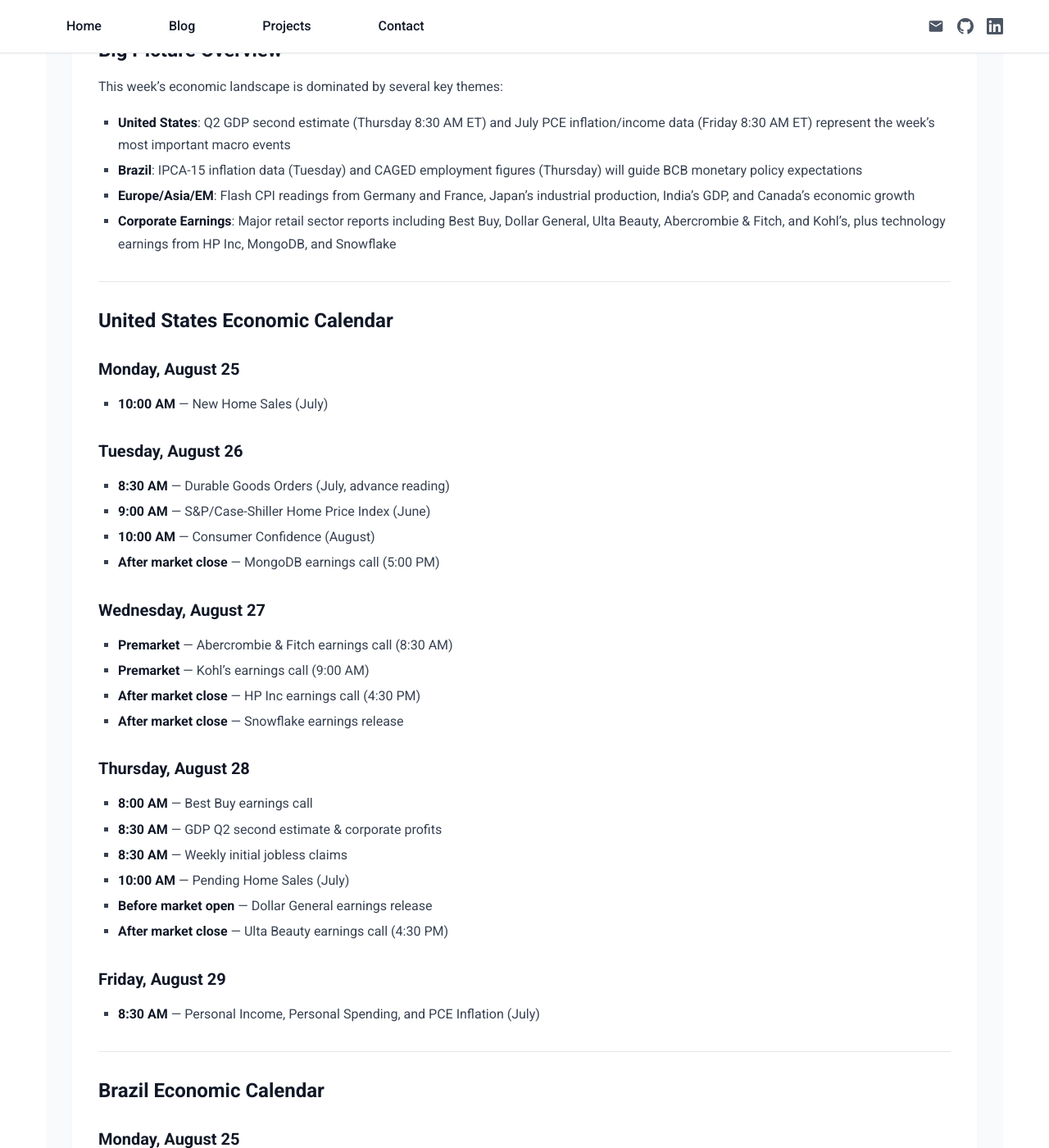
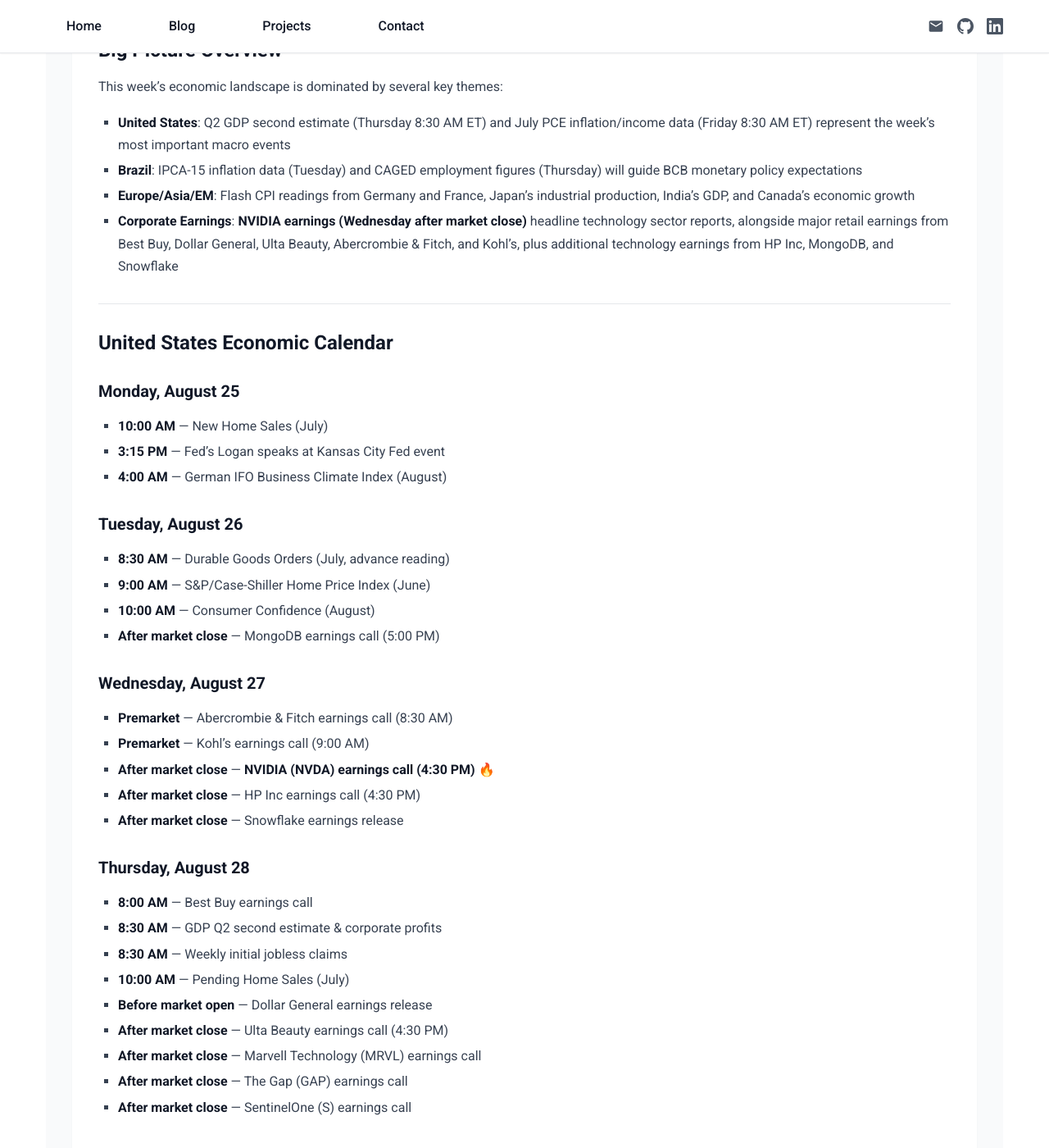
Before and after one commit to marcospaterson/marcospaterson.github.io, a Jekyll site: the page built from _posts/2025-08-24-economic-weekly-agenda.md, in a window 1280 px wide and 1400 px high, scrolled down 337 px. Shown: the whole window at 82% size. Built offline with Jekyll 4.4.1, drawn with Linux system fonts in a browser that asks for light colours; some of the changed text lies outside the part shown.

Commit message:
Add critical missing earnings: NVIDIA and other major tech companies
- NVIDIA (NVDA) earnings Wednesday after market close - most critical event of the week
- Marvell Technology (MRVL), The Gap (GAP), SentinelOne (S) Thursday earnings
- Fed's Logan speech Monday and German IFO Business Climate data
- Updated market impact analysis to emphasize NVIDIA's significance for AI/tech sector
- Added nvidia, ai, technology tags for better categorization
- Enhanced excerpt to highlight NVIDIA earnings prominence

This addresses the major oversight of missing NVIDIA's Q2 FY26 earnings report, which will be the week's most market-moving event for technology and AI sectors.

```diff
--- a/_posts/2025-08-24-economic-weekly-agenda.md
+++ b/_posts/2025-08-24-economic-weekly-agenda.md
@@ -3,9 +3,9 @@ layout: post
 title: "Weekly Market Agenda: August 25-29, 2025 - Key Economic Events and Earnings"
 date: 2025-08-24 18:00:00 +0000
 categories: [economics, market-analysis, finance]
-tags: [economics, markets, gdp, inflation, earnings, federal-reserve, economic-calendar, weekly-agenda]
+tags: [economics, markets, gdp, inflation, earnings, federal-reserve, economic-calendar, weekly-agenda, nvidia, ai, technology]
 author: Marcos Paterson
-excerpt: "Complete economic calendar for the week of August 25-29, 2025. Key events include US Q2 GDP revision, July PCE inflation data, major retail earnings, and global economic indicators from Brazil, Europe, and Asia."
+excerpt: "Complete economic calendar for the week of August 25-29, 2025. Key events include NVIDIA earnings (Wednesday), US Q2 GDP revision, July PCE inflation data, major retail earnings, and global economic indicators from Brazil, Europe, and Asia."
 ---
 
 The week of August 25-29, 2025 brings several critical economic events that could significantly impact markets. This comprehensive agenda covers key macro releases, earnings reports, and global economic indicators that traders and investors should monitor.
@@ -17,7 +17,7 @@ This week's economic landscape is dominated by several key themes:
 - **United States**: Q2 GDP second estimate (Thursday 8:30 AM ET) and July PCE inflation/income data (Friday 8:30 AM ET) represent the week's most important macro events
 - **Brazil**: IPCA-15 inflation data (Tuesday) and CAGED employment figures (Thursday) will guide BCB monetary policy expectations
 - **Europe/Asia/EM**: Flash CPI readings from Germany and France, Japan's industrial production, India's GDP, and Canada's economic growth
-- **Corporate Earnings**: Major retail sector reports including Best Buy, Dollar General, Ulta Beauty, Abercrombie & Fitch, and Kohl's, plus technology earnings from HP Inc, MongoDB, and Snowflake
+- **Corporate Earnings**: **NVIDIA earnings (Wednesday after market close)** headline technology sector reports, alongside major retail earnings from Best Buy, Dollar General, Ulta Beauty, Abercrombie & Fitch, and Kohl's, plus additional technology earnings from HP Inc, MongoDB, and Snowflake
 
 ---
 
@@ -25,6 +25,8 @@ This week's economic landscape is dominated by several key themes:
 
 ### Monday, August 25
 - **10:00 AM** — New Home Sales (July)
+- **3:15 PM** — Fed's Logan speaks at Kansas City Fed event
+- **4:00 AM** — German IFO Business Climate Index (August)
 
 ### Tuesday, August 26
 - **8:30 AM** — Durable Goods Orders (July, advance reading)
@@ -35,6 +37,7 @@ This week's economic landscape is dominated by several key themes:
 ### Wednesday, August 27
 - **Premarket** — Abercrombie & Fitch earnings call (8:30 AM)
 - **Premarket** — Kohl's earnings call (9:00 AM)
+- **After market close** — **NVIDIA (NVDA) earnings call (4:30 PM)** 🔥
 - **After market close** — HP Inc earnings call (4:30 PM)
 - **After market close** — Snowflake earnings release
 
@@ -45,6 +48,9 @@ This week's economic landscape is dominated by several key themes:
 - **10:00 AM** — Pending Home Sales (July)
 - **Before market open** — Dollar General earnings release
 - **After market close** — Ulta Beauty earnings call (4:30 PM)
+- **After market close** — Marvell Technology (MRVL) earnings call
+- **After market close** — The Gap (GAP) earnings call
+- **After market close** — SentinelOne (S) earnings call
 
 ### Friday, August 29
 - **8:30 AM** — Personal Income, Personal Spending, and PCE Inflation (July)
@@ -96,15 +102,17 @@ This week's economic landscape is dominated by several key themes:
 - **Asia/EM Data**: Japan industrial production, India GDP, and Canada GDP provide cross-asset trading signals
 
 **Earnings Focus:**
+- **NVIDIA (Wednesday after market close)**: Q2 FY26 results will be the week's most critical earnings event, with significant implications for AI sector sentiment and broader technology market direction
 - **Retail Sector**: Guidance from major retailers will indicate consumer spending trends
-- **Technology/Software**: Performance and outlook from HPQ, MongoDB, and Snowflake could impact broader tech sentiment
+- **Technology/Software**: Performance and outlook from HPQ, MongoDB, Snowflake, Marvell, and SentinelOne could impact broader tech sentiment alongside NVIDIA
 
 ### Key Themes to Watch
 
-1. **Federal Reserve Policy Path**: Economic data strength versus dovish expectations
-2. **Global Inflation Trends**: Divergence or convergence in major economies
-3. **Consumer Health**: Retail earnings and spending data alignment
-4. **Emerging Market Dynamics**: Brazil's economic trajectory and policy response
+1. **NVIDIA Earnings Impact**: Q2 FY26 results could significantly move AI/semiconductor sector and broader technology indices
+2. **Federal Reserve Policy Path**: Economic data strength versus dovish expectations
+3. **Global Inflation Trends**: Divergence or convergence in major economies
+4. **Consumer Health**: Retail earnings and spending data alignment
+5. **Emerging Market Dynamics**: Brazil's economic trajectory and policy response
 
 This economic calendar provides essential timing for traders, investors, and analysts monitoring global economic developments and market-moving events throughout the week.
 
```
